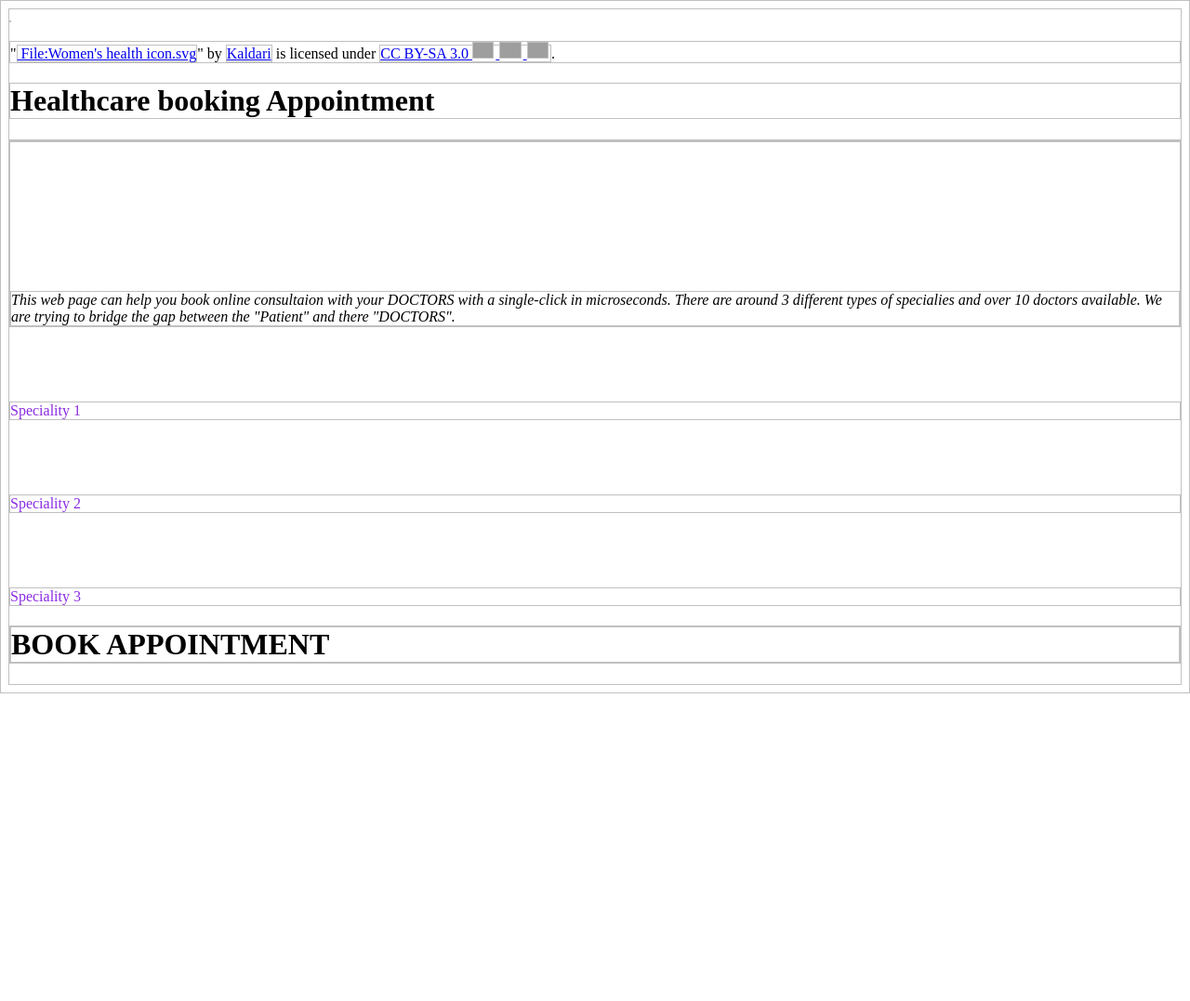
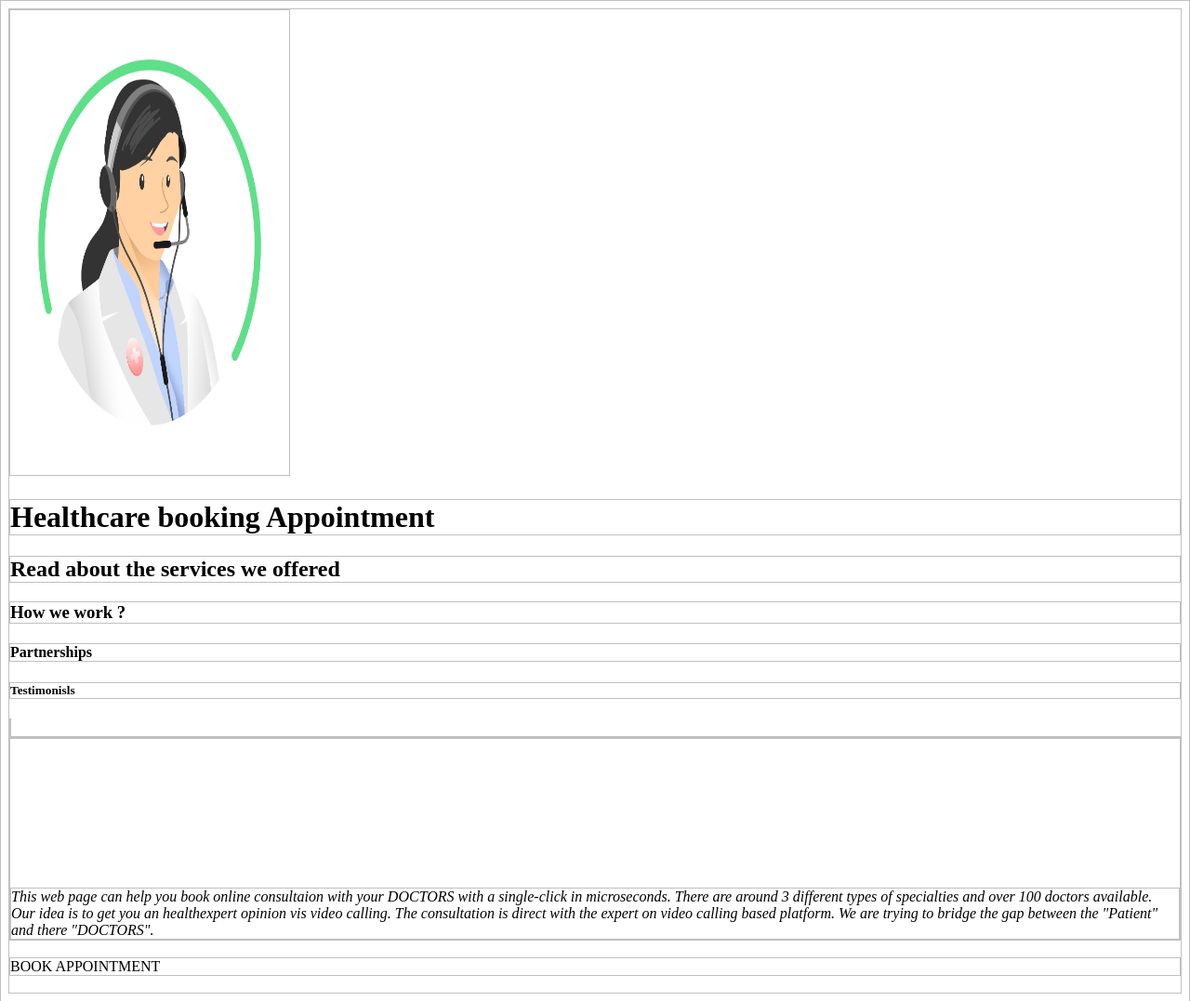
Before and after one commit to nupur7bhardwaj/all-codes, a plain HTML site: page index.html in a window 1280 px wide. Shown: the whole page at 93% size. Before the commit the page ends 800 px from the top, so only its background shows below. Drawn offline with Linux system fonts and the light colour scheme; grey boxes are pictures that could not be loaded.

Commit message:
Update index.html
Edited version first sketch

```diff
--- a/index.html
+++ b/index.html
@@ -1,62 +1,49 @@
 <!DOCTYPE html>
 <html lang=" en">
     <head>
-        <link href='style.css' rel='stylesheet'>
-<style>
-.speciality {
-    margin-top: 5em;color: blueviolet;
-}
-</style>
+        <link href="style.css" rel='stylesheet'>
     </head>
     <body>
-       <img> <p class="attribution">"<a target="_blank"
-        rel="noopener noreferrer" href="https://commons.wikimedia.org/w/index.php?curid=40576317">
-        File:Women's health icon.svg</a>" by
-        <a target="_blank" rel="noopener noreferrer"
-        href="https://commons.wikimedia.org/wiki/User:Kaldari">
-        Kaldari</a> is licensed under
-        <a target="_blank" rel="noopener noreferrer"
-        href="https://creativecommons.org/licenses/by-sa/3.0?ref=openverse">
-        CC BY-SA 3.0 <img src="https://mirrors.creativecommons.org/presskit/icons/cc.svg"
-        style="height: 1em; margin-right: 0.125em; display: inline;">
-    </img><img src="https://mirrors.creativecommons.org/presskit/icons/by.svg"
-    style="height: 1em; margin-right: 0.125em; display: inline;"></img>
-    <img src="https://mirrors.creativecommons.org/presskit/icons/sa.svg"
-    style="height: 1em; margin-right: 0.125em; display: inline;"></img></a>.
- </p>
-    </img>
+
+        <img src="https://nupur7bhardwaj.github.io/all-codes/%E2%80%94Pngtree%E2%80%94hospital%20hotline%20avatar%20female%20doctor_5951490.jpg" width="300" height="500">
+     </img>
     </body>
-    <h1> Healthcare booking Appointment </h1>
+    <h1>Healthcare booking Appointment</h1>
+    <h2>Read about the services we offered </h2>
+    <h3>How we work ?</h3>
+    <h4>Partnerships</h4>
+    <h5>Testimonisls</h5>
 
+
+<a href="">
+    </a>
     <div> <!-- I want to put a search box here by input elements-->
     </div>
     <div>
-        <style>
-            .description {
-        margin-top: 10rem; font-style: italic ;
-    font: 100; font-size: medium;  ;
 
-        }
-        </style>
       <div class="description">This web page can help you book
          online consultaion with your DOCTORS with a single-click
           in microseconds.
-          There are around 3 different types of specialies
-          and over 10 doctors available.
+
+          There are around 3 different types of specialties
+          and over 100 doctors available. Our idea is to get you
+          an healthexpert opinion vis video calling.
+          The consultation is direct with the expert on video
+          calling based platform.
           We are trying to bridge the gap between the "Patient"
           and there "DOCTORS".
         </div>
 
 
         </div>
-   <div class="speciality">  Speciality 1 </div>
-   <div class="speciality"> Speciality 2</div>
-   <div class="speciality"> Speciality 3</div>
-
-   <h1 class="Purple 10px bold uppercase">
+   <br>
 
     <div class="BookAppointment"> <!--add a click button-->
         Book Appointment</div>
+
+       </br>
+
+
     </div>
 
 
```
